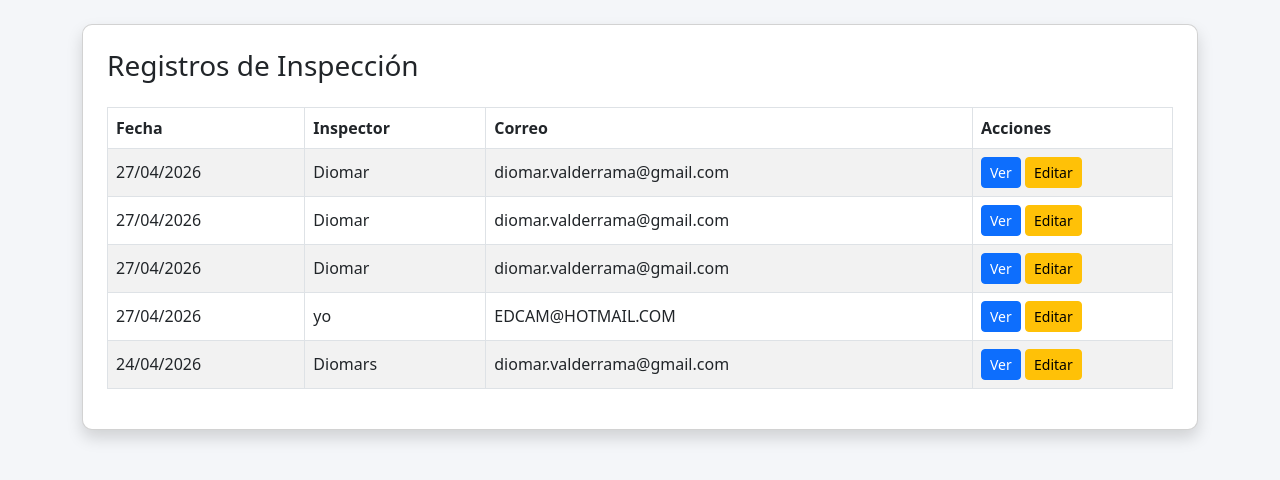
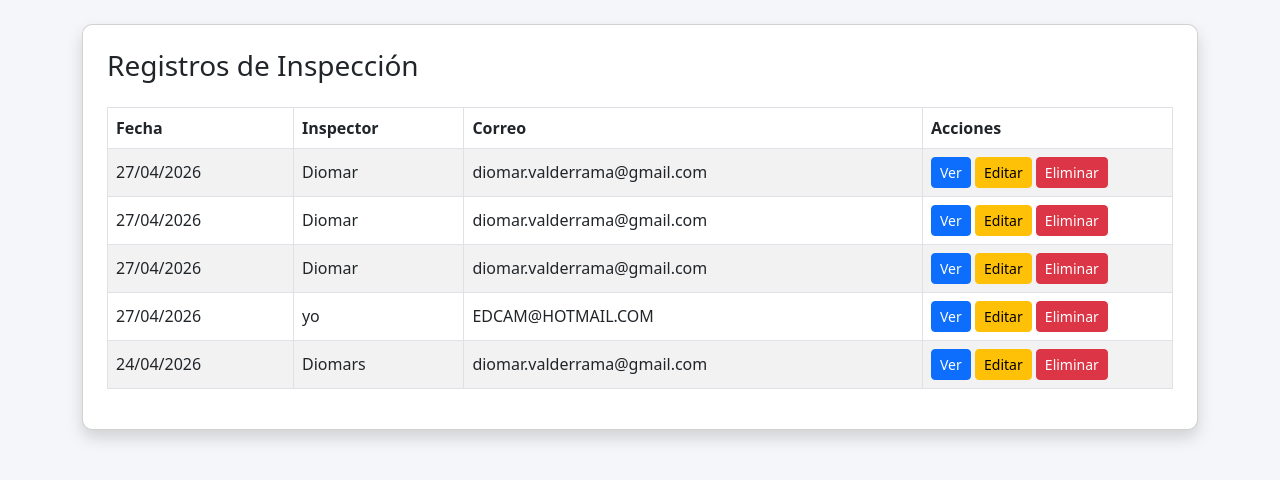
Before and after one commit to diomarvalderrama/medidores, a Django app: page / in a window 1280 px wide. Shown: the part 56-536 px from the top of the page. Run offline with Django 5.2, Linux system fonts and the light colour scheme; a user stored in the database is signed in; data comes from the database, SQL or seed files in the repository.

Commit message:
agregar boton eliminar

```diff
--- a/inspecciones/urls.py
+++ b/inspecciones/urls.py
@@ -7,6 +7,7 @@ urlpatterns = [
     path('nuevo/', views.nuevo_registro, name='nuevo_registro'),
     path('detalle/<int:pk>/', views.detalle_registro, name='detalle_registro'),
     path('editar/<int:pk>/', views.editar_registro, name='editar_registro'),
+    path('eliminar/<int:pk>/', views.eliminar_registro, name='eliminar_registro'),
 
     # 🔐 LOGIN
     path('login/', auth_views.LoginView.as_view(template_name='login.html'), name='login'),
--- a/inspecciones/views.py
+++ b/inspecciones/views.py
@@ -22,7 +22,6 @@ def index(request):
     return render(request, 'index.html', {'registros': registros})
 
 
-
 # 🔹 DETALLE
 @login_required
 def detalle_registro(request, pk):
@@ -38,7 +37,7 @@ def nuevo_registro(request):
         formset = MedidorFormSet(request.POST, request.FILES)
 
         if form.is_valid() and formset.is_valid():
-            registro = form.save()  # ✅ correcto
+            registro = form.save()
 
             medidores = formset.save(commit=False)
             for m in medidores:
@@ -53,7 +52,8 @@ def nuevo_registro(request):
 
     return render(request, 'nuevo.html', {'form': form, 'formset': formset})
 
-## 🔹 EDITAR
+
+# 🔹 EDITAR
 @login_required
 def editar_registro(request, pk):
     registro = get_object_or_404(RegistroInspeccion, pk=pk)
@@ -63,18 +63,14 @@ def editar_registro(request, pk):
         formset = MedidorFormSet(request.POST, request.FILES, instance=registro)
 
         if form.is_valid() and formset.is_valid():
-
-            # 🔥 1. Guardar registro correctamente
             registro = form.save(commit=False)
             registro.save()
 
-            # 🔥 2. Guardar medidores sin dañar el registro
             medidores = formset.save(commit=False)
             for m in medidores:
                 m.registro = registro
                 m.save()
 
-            # 🔥 3. Eliminar si aplica
             for obj in formset.deleted_objects:
                 obj.delete()
 
@@ -88,6 +84,17 @@ def editar_registro(request, pk):
         'form': form,
         'formset': formset
     })
+
+
+# 🔹 ELIMINAR
+@login_required
+def eliminar_registro(request, pk):
+    registro = get_object_or_404(RegistroInspeccion, pk=pk)
+    if request.method == 'POST':
+        registro.delete()
+        return redirect('index')
+    return redirect('index')
+
 
 # 🔹 SELECCIONAR
 @login_required
@@ -170,11 +177,9 @@ def generar_informe(request):
 
     elementos = []
 
-    # 🔹 TÍTULO
     elementos.append(Paragraph("INFORME TECNICO DE EVALUACION POST-DESTAPE DE MEDIDORES", styles['Title']))
     elementos.append(Spacer(1, 12))
 
-    # 🔹 OBJETIVO
     texto_obj = f"""
     El presente informe tiene como propósito documentar los hallazgos observados tras el proceso
     de destape y revisión visual interna de {medidores.count()} medidores de agua, los cuales fueron sometidos a
@@ -184,7 +189,6 @@ def generar_informe(request):
     elementos.append(Paragraph(texto_obj, styles['Normal']))
     elementos.append(Spacer(1, 12))
 
-    # 🔹 TABLA
     data = [['SERIAL', 'MODELO', 'AÑO', 'ESTADO', 'CODIGO']]
     for m in medidores:
         data.append([m.serial, m.modelo, m.anio, m.estado, m.codigo])
@@ -200,7 +204,6 @@ def generar_informe(request):
     elementos.append(tabla)
     elementos.append(Spacer(1, 12))
 
-    # 🔹 OBSERVACIONES + FOTOS 2x2
     elementos.append(Paragraph("<b>3. OBSERVACIONES DETALLADAS</b>", styles['Heading2']))
 
     for i, m in enumerate(medidores, 1):
@@ -234,7 +237,6 @@ def generar_informe(request):
 
         elementos.append(tabla_fotos)
 
-    # 🔹 CONCLUSIONES
     elementos.append(Spacer(1, 12))
     elementos.append(Paragraph("<b>4. CONCLUSIONES</b>", styles['Heading2']))
     elementos.append(Paragraph(
@@ -244,12 +246,10 @@ def generar_informe(request):
 
     elementos.append(Spacer(1, 20))
 
-    # 🔹 FIRMA
     elementos.append(Paragraph("PAULA JULIA BLANCO H", styles['Normal']))
     elementos.append(Paragraph("Líder CN Laboratorio de calibración de medidores", styles['Normal']))
     elementos.append(Paragraph(f"Fecha: {datetime.now().date()}", styles['Normal']))
 
-    # 🔹 ENCABEZADO + PIE
     def header_footer(canvas, doc):
         canvas.saveState()
         try:
--- a/templates/index.html
+++ b/templates/index.html
@@ -13,7 +13,7 @@
                     <th>Fecha</th>
                     <th>Inspector</th>
                     <th>Correo</th>
-                    <th style="width:200px;">Acciones</th>
+                    <th style="width:250px;">Acciones</th>
                 </tr>
             </thead>
 
@@ -24,17 +24,16 @@
                         <td>{{ r.nombre_inspector }}</td>
                         <td>{{ r.correo }}</td>
                         <td>
+                            <a href="{% url 'detalle_registro' r.id %}" class="btn btn-sm btn-primary">Ver</a>
+                            <a href="{% url 'editar_registro' r.id %}" class="btn btn-sm btn-warning">Editar</a>
 
-                            <!-- VER -->
-                            <a href="{% url 'detalle_registro' r.id %}" class="btn btn-sm btn-primary">
-                                Ver
-                            </a>
-
-                            <!-- EDITAR -->
-                            <a href="{% url 'editar_registro' r.id %}" class="btn btn-sm btn-warning">
-                                Editar
-                            </a>
-
+                            <button type="button" class="btn btn-sm btn-danger"
+                                onclick="if(confirm('¿Seguro que deseas eliminar este registro?')) { document.getElementById('del-{{ r.id }}').submit(); }">
+                                Eliminar
+                            </button>
+                            <form id="del-{{ r.id }}" method="post" action="{% url 'eliminar_registro' r.id %}">
+                                {% csrf_token %}
+                            </form>
                         </td>
                     </tr>
                 {% endfor %}
```
